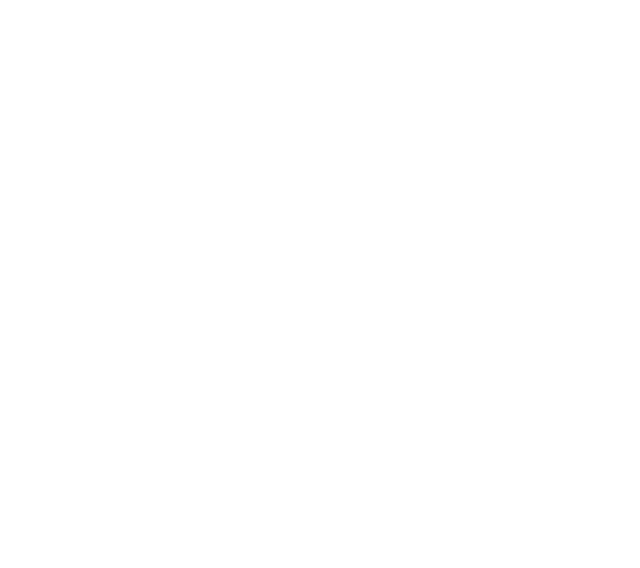
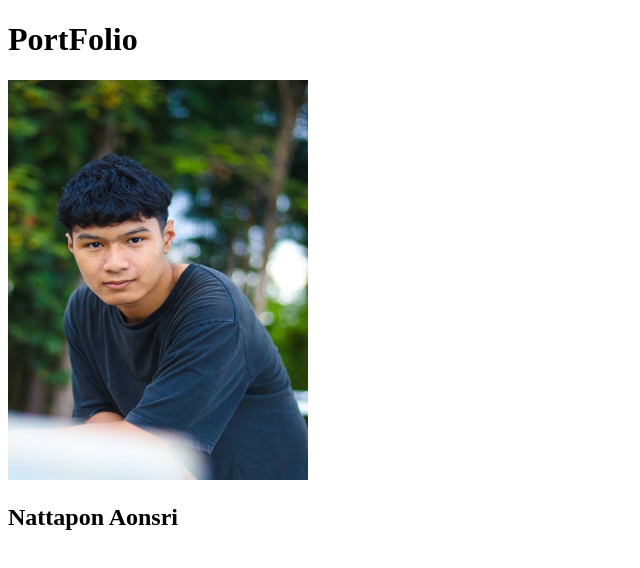
Before and after one commit to Nattaponao/Portfolio, a plain HTML site: page index.html in a window 1280 px wide. Shown: the whole page, without its empty margins (0-640 px from the left). Drawn offline with Linux system fonts and the light colour scheme.

Commit message:
Add Name and Image

```diff
--- a/index.html
+++ b/index.html
@@ -5,5 +5,9 @@
     <meta name="viewport" content="width=device-width, initial-scale=1.0" />
     <title>Portfolio</title>
   </head>
-  <body></body>
+  <body>
+    <h1>PortFolio</h1>
+    <img src="S__67297306.jpg" alt="Photo" width="300" height="400" />
+    <h2>Nattapon Aonsri</h2>
+  </body>
 </html>
```
Also changed, not shown: S__67297306.jpg (added), 1 other file.
